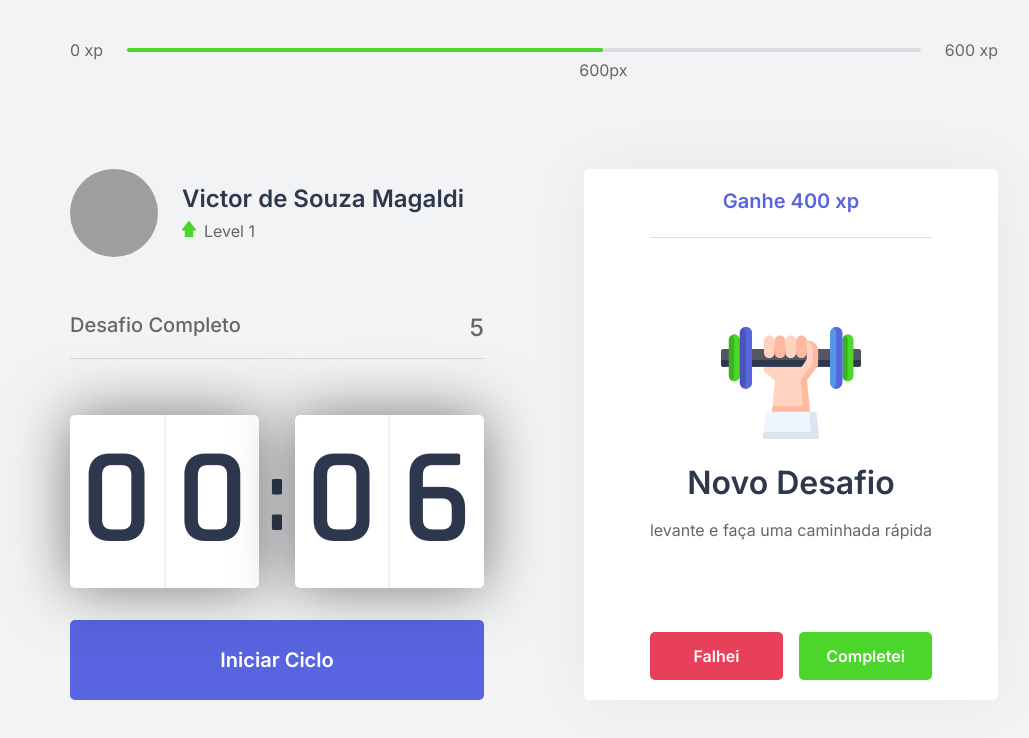
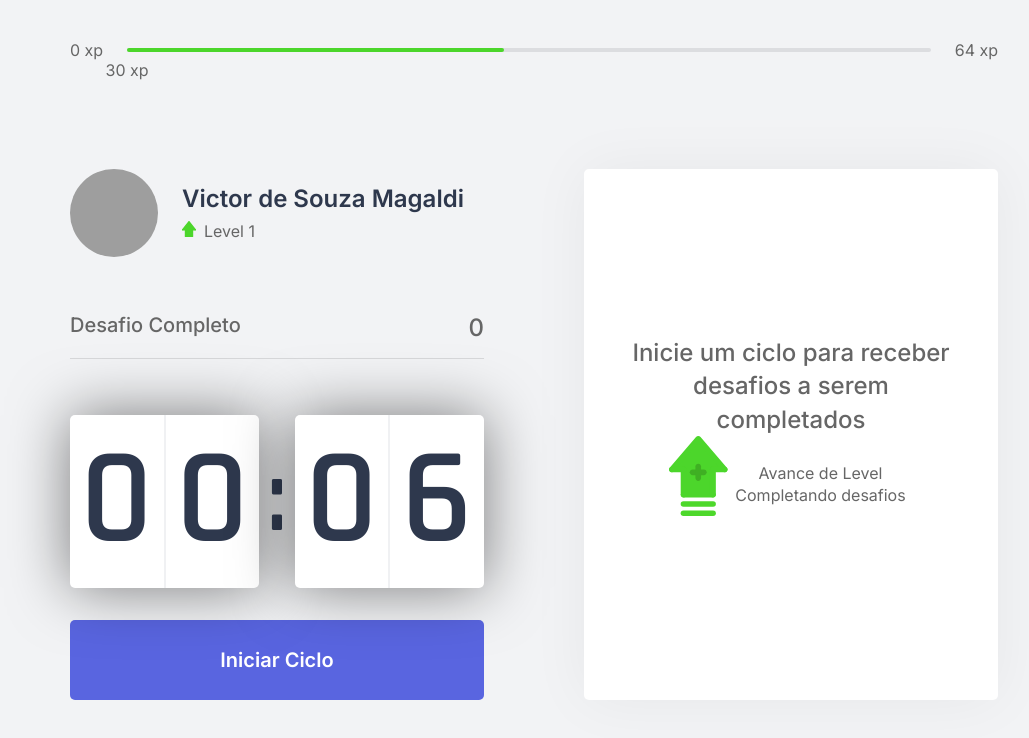
Before and after one commit to victor-magaldi/semana-NLW4-moveit, a Next.js app: page / in a window 1280 px wide. Shown: the top 738 px of the page, without its empty margins (106-1135 px from the left). Built offline with nearby package versions, Linux system fonts and the light colour scheme; grey boxes are pictures that could not be loaded.

Commit message:
comunica os contextos  e insere json challenges

```diff
--- /dev/null
+++ b/challenges.json
@@ -0,0 +1,62 @@
+[
+  {
+    "type": "body",
+    "description": "Estique um de seus braços com a palma da mão virada para frente e puxe os dedos para cima por 10 segundos por mão.",
+    "amount": 80
+  },
+  {
+    "type": "body",
+    "description": "Estique seu braço contra o peito e puxe-o utilizando o outro braço por 10 segundos por braço.",
+    "amount": 60
+  },
+  {
+    "type": "body",
+    "description": "Puxe seu pescoço com a ajuda da mão para a direita e para a esquerda, permanecendo na posição por alguns segundos.",
+    "amount": 70
+  },
+  {
+    "type": "body",
+    "description": "Com as duas mãos na parte de trás da cabeça, leve-a para baixo, alongando a parte de trás da região.",
+    "amount": 60
+  },
+  {
+    "type": "body",
+    "description": "Cruze as pernas e desça com as mãos esticadas em direção ao chão. Repita o movimento com a outra perna na frente.",
+    "amount": 100
+  },
+  {
+    "type": "body",
+    "description": "Sentado, abra as pernas e tente encostar as palmas das mãos no chão, repita 3 vezes por 5 segundos.",
+    "amount": 80
+  },
+  {
+    "type": "body",
+    "description": "Puxe o joelho de encontro ao peito e segure, troque de perna após 10 segundos.",
+    "amount": 50
+  },
+  {
+    "type": "body",
+    "description": "Sentado, cruze uma perna e incline seu tronco à frente, troque de perna após 10 segundos.",
+    "amount": 80
+  },
+  {
+    "type": "eye",
+    "description": "Sentado, feche os olhos e cubra-os com as palmas da mão durante 2 minutos, depois abra normalmente.",
+    "amount": 90
+  },
+  {
+    "type": "eye",
+    "description": "Em algum ambiente aberto, olhe o mais longe que puder em quatro direções por 3s, mexa apenas os olhos. Repita 3 vezes.",
+    "amount": 140
+  },
+  {
+    "type": "eye",
+    "description": "Usando os polegares, massage a área abaixo das sobrancelhas em movimentos circulares por 15 segundos.",
+    "amount": 70
+  },
+  {
+    "type": "body",
+    "description": "Em pé, gire a cintura o máximo que puder para a esquerda, segure por cinco segundos. Repita para a direita.",
+    "amount": 90
+  }
+]
--- a/src/components/ChallengeBox.tsx
+++ b/src/components/ChallengeBox.tsx
@@ -3,13 +3,11 @@
 import { ChallengesContext } from "../contexts/ChallengesContexts";
 
 export default function ChallengeBox() {
-  const value = useContext(ChallengesContext);
-  console.log(value);
+  const { activeChallenge, resetChallenge } = useContext(ChallengesContext);
 
-  const hasActiveChallenge = true;
   return (
     <div className={styles.challengeBoxContainer}>
-      {!hasActiveChallenge ? (
+      {!activeChallenge ? (
         <div className={styles.challengNotActive}>
           <strong>
             Inicie um ciclo para receber desafios a serem completados
@@ -21,14 +19,18 @@
         </div>
       ) : (
         <div className={styles.challengActive}>
-          <header>Ganhe 400 xp</header>
+          <header>Ganhe {activeChallenge.amount}xp</header>
           <main>
-            <img src="icons/body.svg" alt="body" />
+            <img src={`icons/${activeChallenge.type}.svg`} alt="body" />
             <strong>Novo Desafio</strong>
-            <p>levante e faça uma caminhada rápida</p>
+            <p>{activeChallenge.description}</p>
           </main>
           <footer>
-            <button type="button" className={styles.challengeFailedButton}>
+            <button
+              type="button"
+              className={styles.challengeFailedButton}
+              onClick={resetChallenge}
+            >
               Falhei
             </button>
             <button type="button" className={styles.challengeSuccessButton}>
--- a/src/components/CompleteChallenges.tsx
+++ b/src/components/CompleteChallenges.tsx
@@ -1,10 +1,14 @@
 import styles from "../styles/components/CompleteChallenges.module.css";
+import { ChallengesContext } from "../contexts/ChallengesContexts";
+import { useContext } from "react";
 
 export default function CompleteChallenges() {
+  const { challengesCompleted } = useContext(ChallengesContext);
+
   return (
     <div className={styles.completedChallange}>
       <span>Desafio Completo</span>
-      <span>5</span>
+      <span>{challengesCompleted}</span>
     </div>
   );
 }
--- a/src/components/ExperienceBar.tsx
+++ b/src/components/ExperienceBar.tsx
@@ -1,17 +1,29 @@
+import { useContext } from "react";
 import styles from "../styles/components/ExperienceBar.module.css";
+import { ChallengesContext } from "../contexts/ChallengesContexts";
 
 export default function ExperienceBar() {
+  const { currentExperience, experienceToNextLevel } = useContext(
+    ChallengesContext
+  );
+
+  const percentToNextLevel =
+    Math.round(currentExperience * 100) / experienceToNextLevel;
+
   return (
     <header className={styles.experienceBar}>
       <span>0 xp</span>
       <div>
-        <div style={{ width: "60%" }}></div>
+        <div style={{ width: `${percentToNextLevel}%` }}></div>
 
-        <span className={styles.currentExperience} style={{ left: "60%" }}>
-          600px
+        <span
+          className={styles.currentExperience}
+          style={{ left: `${percentToNextLevel}` }}
+        >
+          {currentExperience} xp
         </span>
       </div>
-      <span>600 xp</span>
+      <span>{experienceToNextLevel} xp</span>
     </header>
   );
 }
--- a/src/contexts/ChallengesContexts.tsx
+++ b/src/contexts/ChallengesContexts.tsx
@@ -1,11 +1,21 @@
 import { createContext, useState, ReactNode } from "react";
+import challenges from "../../challenges.json";
+
+interface Challenge {
+  type: "body" | "eye";
+  description: string;
+  amount: number;
+}
 
 interface ChallengesContextData {
   level: number;
   currentExperience: number;
   challengesCompleted: number;
+  activeChallenge: Challenge;
+  experienceToNextLevel: number;
   levelUp: () => void;
   startNewChallenge: () => void;
+  resetChallenge: () => void;
 }
 interface ChallengesProvidersProps {
   children: ReactNode;
@@ -14,24 +24,37 @@
 
 export function ChallengeProviders({ children }: ChallengesProvidersProps) {
   const [level, setLevel] = useState(1);
-  const [currentExperience, setCurrentExperience] = useState(0);
+  const [currentExperience, setCurrentExperience] = useState(30);
   const [challengesCompleted, setChallengesCompleted] = useState(0);
+
+  const [activeChallenge, setActiveChallenge] = useState(null);
+
+  const experienceToNextLevel = Math.pow((level + 1) * 4, 2);
 
   function levelUp() {
     setLevel(level + 1);
   }
+
   function startNewChallenge() {
-    console.log("tessteee");
+    const randomChallengeIndex = Math.floor(Math.random() * challenges.length);
+    const challenge = challenges[randomChallengeIndex];
+    setActiveChallenge(challenge);
   }
 
+  function resetChallenge() {
+    setActiveChallenge(null);
+  }
   return (
     <ChallengesContext.Provider
       value={{
         level,
         currentExperience,
         challengesCompleted,
+        activeChallenge,
+        experienceToNextLevel,
         levelUp,
         startNewChallenge,
+        resetChallenge,
       }}
     >
       {children}
--- a/src/pages/_document.tsx
+++ b/src/pages/_document.tsx
@@ -3,7 +3,7 @@
 export default class MyDocument extends Document {
   render() {
     return (
-      <Html>
+      <Html lang="pt-br">
         <Head>
           <link rel="shortcut icon" href="favicon.ico" type="image/png" />
           <link rel="preconnect" href="https://fonts.gstatic.com" />
```
